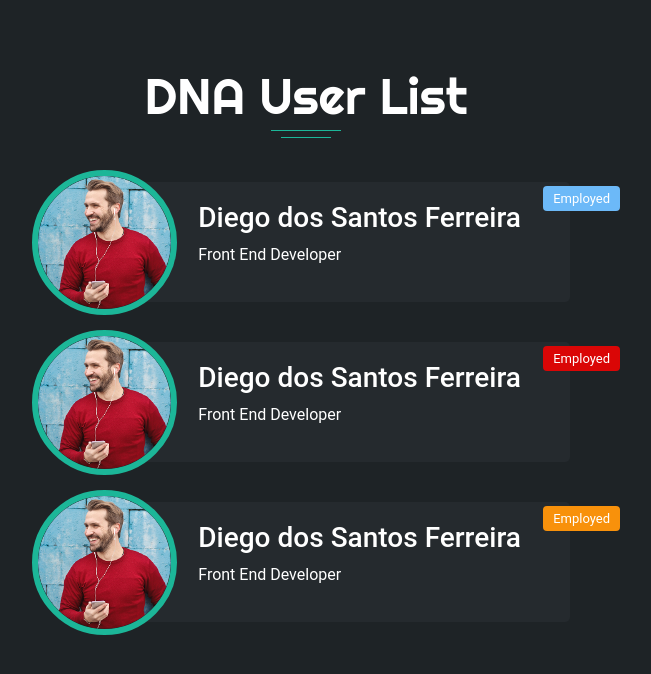
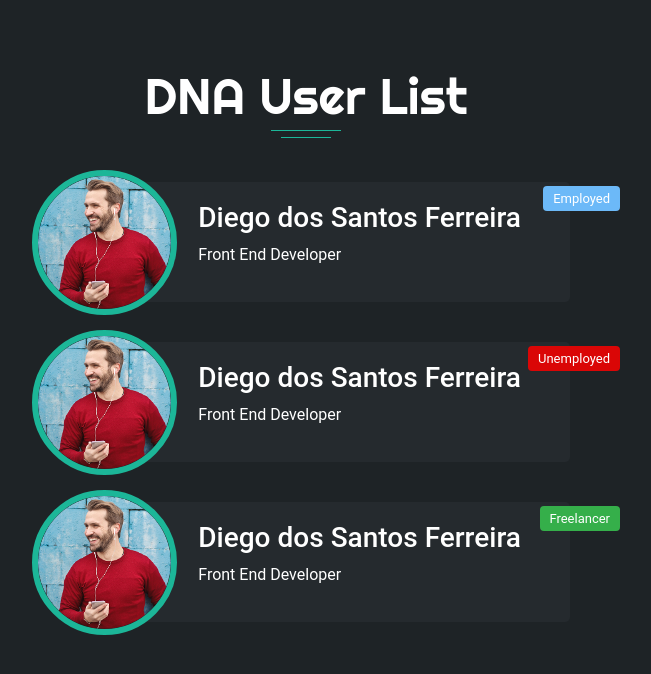
Before and after one commit to di-ferreira/teste-dna, a React (Create React App) app in the folder frontend/: page / in a window 1280 px wide. Shown: the top 674 px of the page, without its empty margins (334-985 px from the left). Built offline with nearby package versions, Linux system fonts and the light colour scheme.

Commit message:
create route find user by id

```diff
--- a/frontend/src/assets/css/styles.css
+++ b/frontend/src/assets/css/styles.css
@@ -5,6 +5,7 @@
   --mainWarning: rgb(248, 145, 11);
   --mainDanger: rgb(218, 6, 6);
   --mainSuccess: rgb(108, 185, 248);
+  --mainGreat: rgb(53, 175, 74);
   --mediumDark: #252a2e;
   --Dark: #1e2326;
   --white: #ffffff;
@@ -183,7 +184,7 @@ label.input-custom {
 
 .user-list-item-status[data-freelancer],
 .card-profile-status[data-freelancer] {
-  background-color: var(--mainWarning);
+  background-color: var(--mainGreat);
 }
 
 .card-profile-info-details .card-profile-status {
--- a/frontend/src/pages/List/index.tsx
+++ b/frontend/src/pages/List/index.tsx
@@ -41,7 +41,7 @@ function List() {
                 <p className="user-list-item-skills">Front End Developer</p>
               </div>
               <span className="user-list-item-status" data-unemployed>
-                Employed
+                Unemployed
               </span>
             </Link>
           </li>
@@ -60,7 +60,7 @@ function List() {
                 <p className="user-list-item-skills">Front End Developer</p>
               </div>
               <span className="user-list-item-status" data-freelancer>
-                Employed
+                Freelancer
               </span>
             </Link>
           </li>
```
Also changed, not shown: 1 other file (tests, documents, lock files or other folders).
